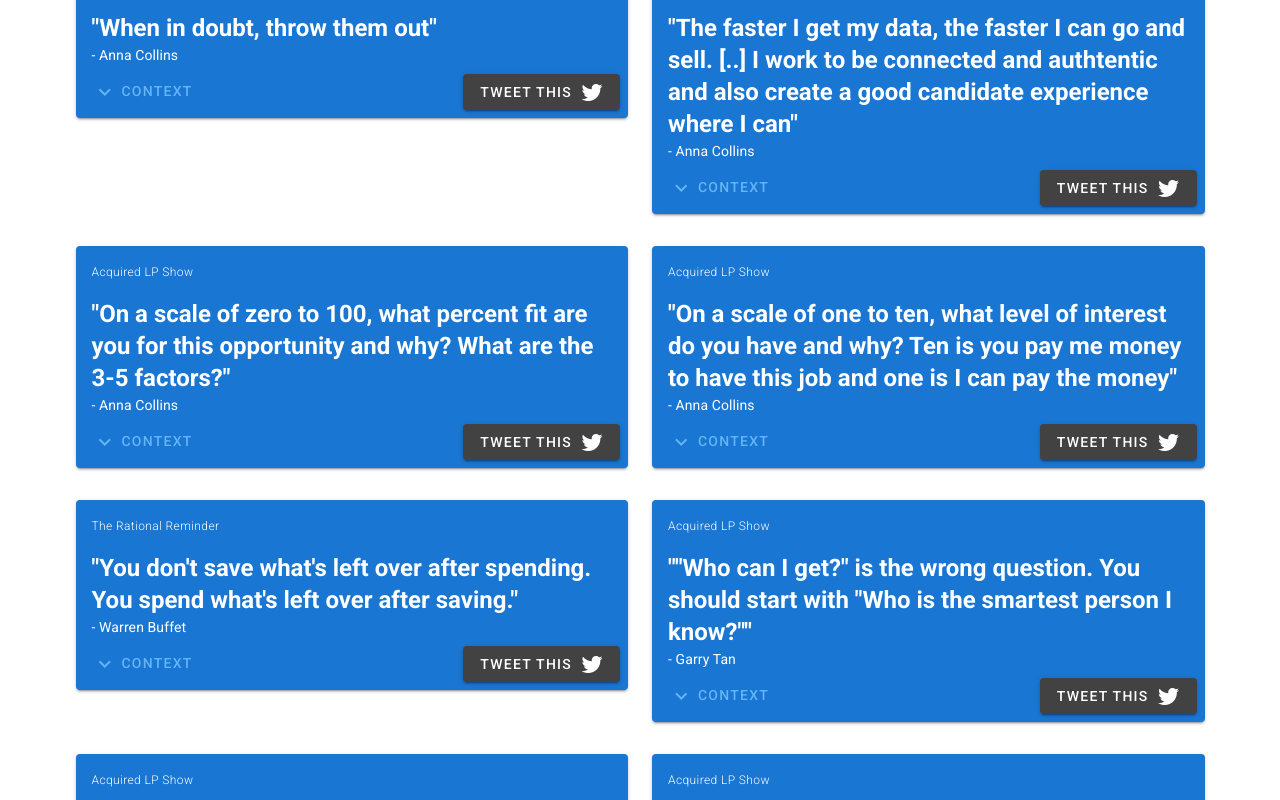
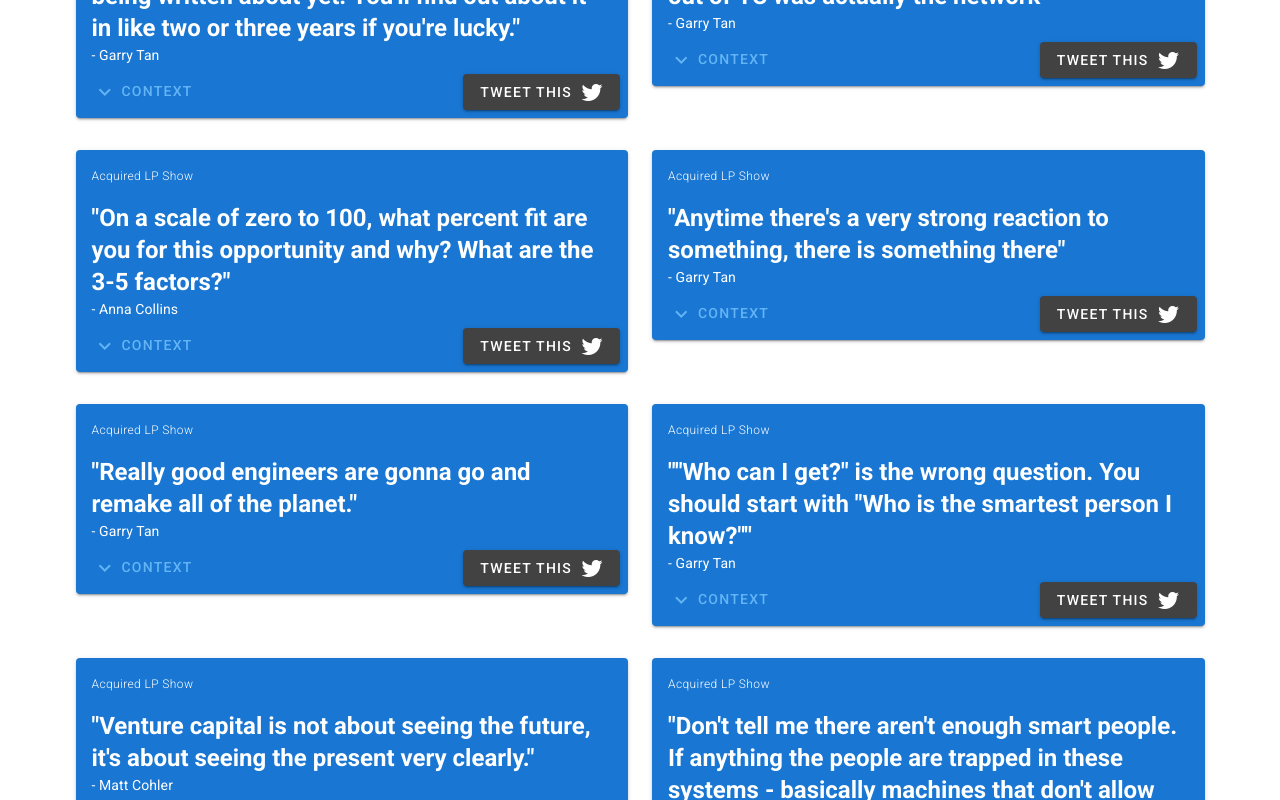
Before and after one commit to rethab/pod-quotes, a Vue app: page / in a window 1280 px wide. Shown: the part 600-1400 px from the top of the page. Built offline with nearby package versions, Linux system fonts and the light colour scheme.

Commit message:
shuffle data, closes #10

```diff
--- a/src/components/Quotes.vue
+++ b/src/components/Quotes.vue
@@ -56,8 +56,7 @@ export default {
   },
   computed: {
     quotes: function () {
-      return data()
-          .quotes()
+      return this.shuffle(data().quotes())
           .map(this.joinQuoteData)
           .filter(q => this.selectedPodcastId == null || this.selectedPodcastId === q.episode.podcastId)
           .filter(q => this.selectedPersonId == null || this.selectedPersonId === q.quoteById)
@@ -76,6 +75,13 @@ export default {
       quote.show = `${podcast.name} / ${episode.name}`
 
       return quote;
+    },
+    shuffle(array) {
+        for (let i = array.length - 1; i > 0; i--) {
+          const j = Math.floor(Math.random() * (i + 1));
+          [array[i], array[j]] = [array[j], array[i]];
+        }
+        return array;
     }
   }
 }
```
